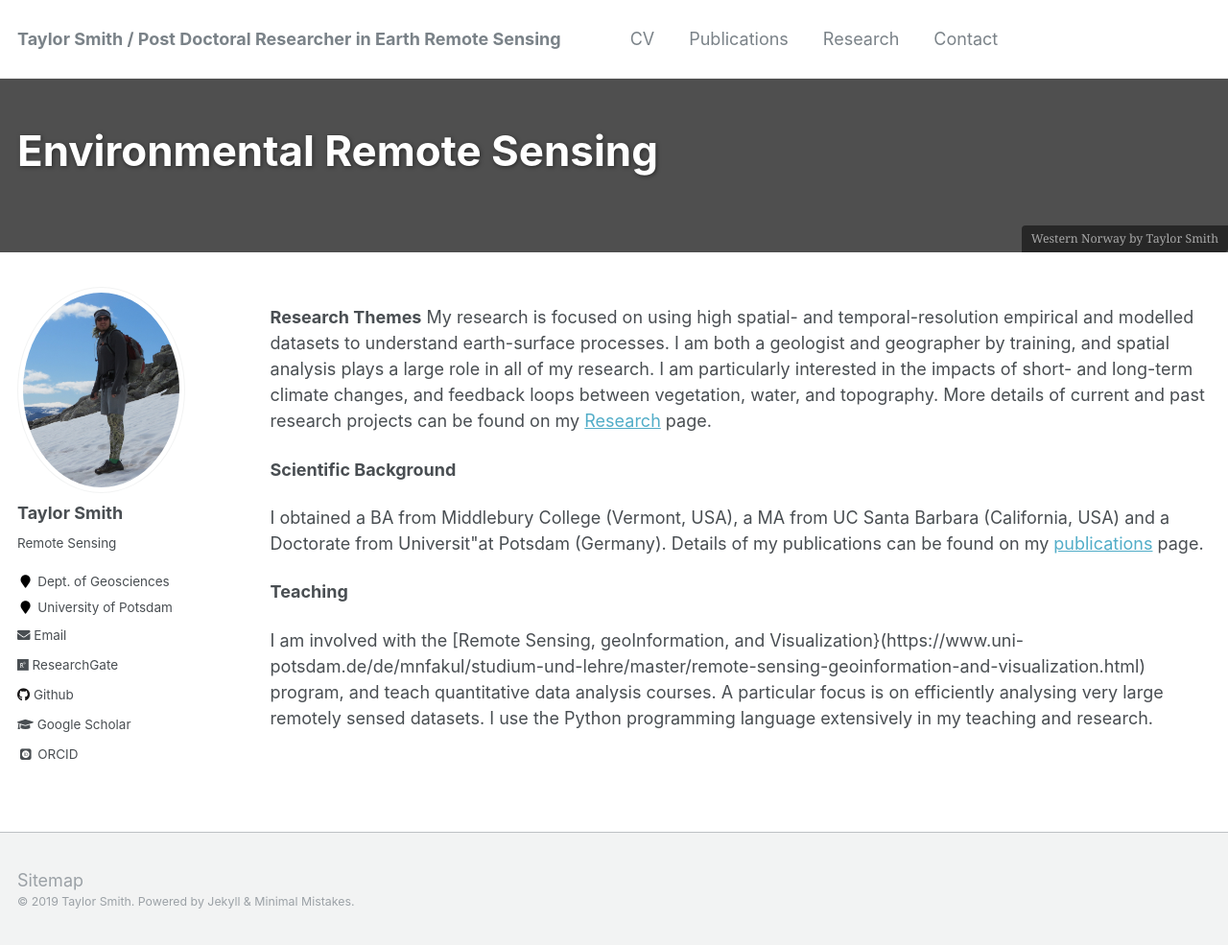
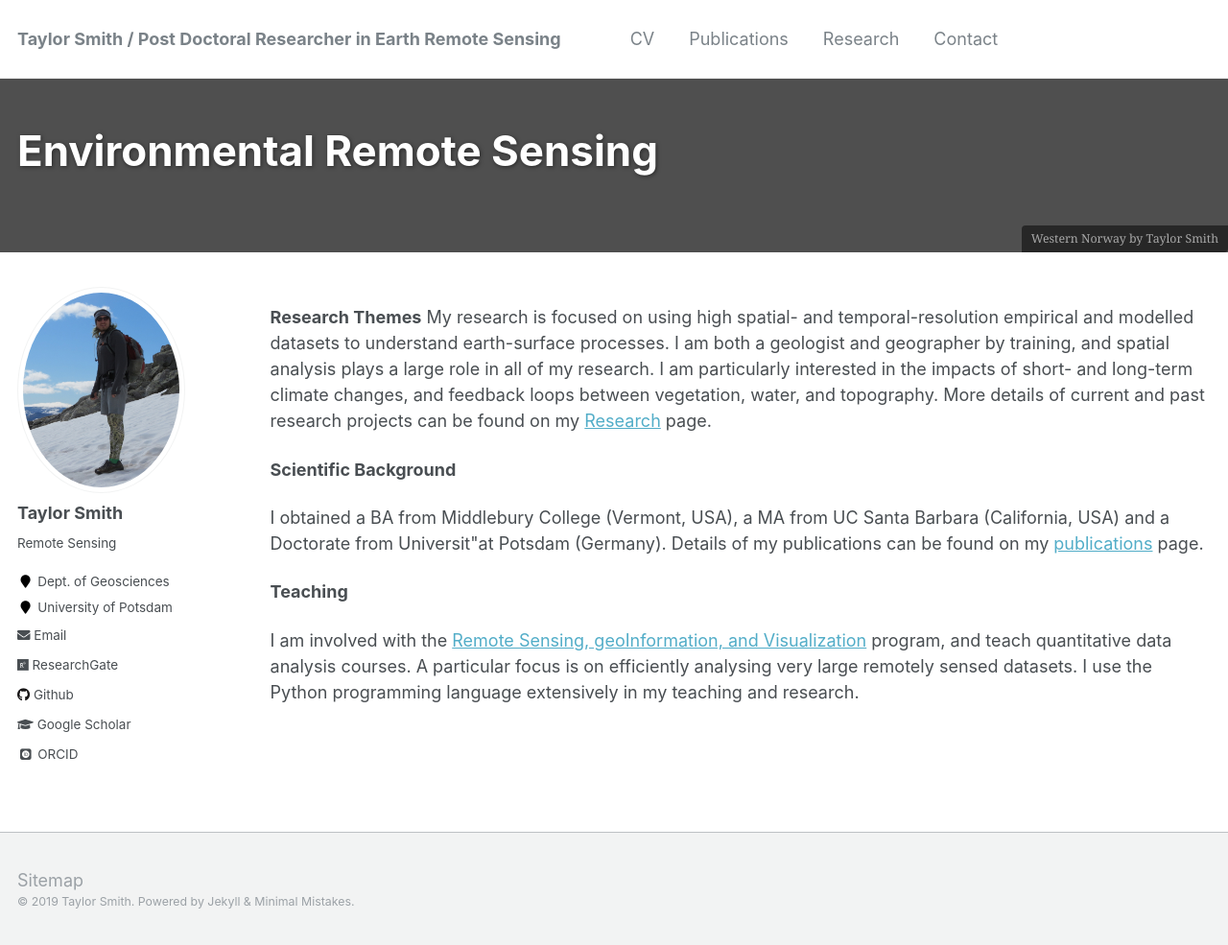
Before and after one commit to tasmi/tasmi.github.io, a Jekyll site: the page built from _pages/about.md, in a window 1280 px wide and 985 px high. Shown: the whole window at 96% size. Built offline with Jekyll 4.4.1, drawn with Linux system fonts in a browser that asks for light colours; some web fonts are replaced.

Commit message:
Update about.md

```diff
--- a/_pages/about.md
+++ b/_pages/about.md
@@ -23,4 +23,4 @@ I obtained a BA from Middlebury College (Vermont, USA), a MA from UC Santa Barba
 
 **Teaching**
 
-I am involved with the [Remote Sensing, geoInformation, and Visualization}(https://www.uni-potsdam.de/de/mnfakul/studium-und-lehre/master/remote-sensing-geoinformation-and-visualization.html) program, and teach quantitative data analysis courses. A particular focus is on efficiently analysing very large remotely sensed datasets. I use the Python programming language extensively in my teaching and research.
+I am involved with the [Remote Sensing, geoInformation, and Visualization](https://www.uni-potsdam.de/de/mnfakul/studium-und-lehre/master/remote-sensing-geoinformation-and-visualization.html) program, and teach quantitative data analysis courses. A particular focus is on efficiently analysing very large remotely sensed datasets. I use the Python programming language extensively in my teaching and research.
```
